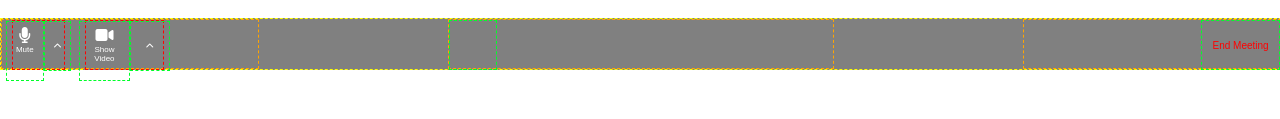
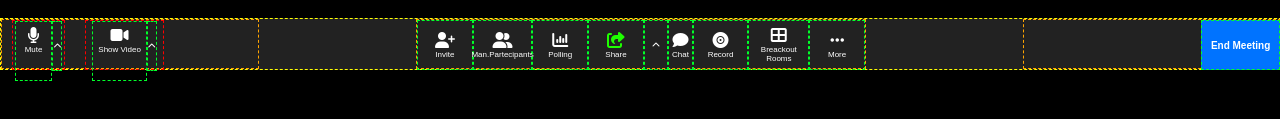
Before and after one commit to gabrielediemmanuele/html-css-zoom, a plain HTML site: page index.html in a window 1280 px wide. Shown: the part 521-640 px from the top of the page. Drawn offline with Linux system fonts and the light colour scheme.

Commit message:
Feat: Add all the icons

```diff
--- a/index.html
+++ b/index.html
@@ -303,7 +303,7 @@
                     </div>
                     <div class="text">Mute</div>
                 </div>
-                <div class="small-block2">
+                <div class="small-block2 arrows">
                     <div class="arrow">
                         <i class="fa-solid fa-chevron-up" style="color: #ffffff;"></i>
                     </div>
@@ -316,7 +316,7 @@
                     </div>
                     <div class="text">Show Video</div>
                 </div>
-                <div class="small-block2">
+                <div class="small-block2 arrows">
                     <div class="arrow">
                         <i class="fa-solid fa-chevron-up" style="color: #ffffff;"></i>
                     </div>
@@ -326,11 +326,80 @@
 
         <!--middle-block-->
         <div class="block-2">
+            <!-- mini-block 1-->
             <div class="midconts">
-                <div class="icon"></div>
-                <div class="text"></div>
+                <div class="icon">
+                    <i class="fa-solid fa-user-plus" style="color: #ffffff;"></i>
+                </div>
+                <div class="text">Invite</div>
+            </div>
+
+            <!-- mini-block 2-->
+            <div class="midconts">
+                <div class="icon">
+                    <i class="fa-solid fa-user-group" style="color: #ffffff;"></i>
+                </div>
+                <div class="text">Man.Partecipants</div>
+            </div>
+
+            <!-- mini-block 3-->
+            <div class="midconts">
+                <div class="icon">
+                    <i class="fa-solid fa-chart-column" style="color: #ffffff;"></i>
+                </div>
+                <div class="text">Polling</div>
+            </div>
+
+            <!-- mini-block 4-->
+            <div class="midconts">
+                <div class="icon">
+                    <i class="fa-solid fa-share-from-square" style="color: #1eff00;"></i>
+                </div>
+                <div class="text">Share</div>
+            </div>
+
+            <!--mini-block jolly -->
+            <div class="midconts arrows">
+                <div class="icon">
+                    <div class="arrow">
+                        <i class="fa-solid fa-chevron-up" style="color: #ffffff;"></i>
+                    </div>
+                </div>
+            </div>
+
+            <!-- mini-block 5-->
+            <div class="midconts arrows">
+                <div class="icon">
+                    <i class="fa-solid fa-comment" style="color: #ffffff;"></i>
+                </div>
+                <div class="text">Chat</div>
+            </div>
+
+            <!-- mini-block 6-->
+            <div class="midconts">
+                <div class="icon">
+                    <i class="fa-solid fa-record-vinyl" style="color: #ffffff;"></i>
+                </div>
+                <div class="text">Record</div>
+            </div>
+
+            <!-- mini-block 7-->
+            <div class="midconts">
+                <div class="icon">
+                    <i class="fa-solid fa-table-cells-large" style="color: #ffffff;"></i>
+                </div>
+                <div class="text">Breackout Rooms</div>
+            </div>
+
+            <!-- mini-block 8-->
+            <div class="midconts">
+                <div class="icon">
+                    <i class="fa-solid fa-ellipsis" style="color: #ffffff;"></i>
+                </div>
+                <div class="text">More</div>
             </div>
         </div>
+
 
         <!--right-block-->
         <div class="block-3">
--- a/style.css
+++ b/style.css
@@ -3,6 +3,7 @@ body {
   padding: 0;
   box-sizing: border-box;
   font-family: Arial, Helvetica, sans-serif;
+  background-color: black;
 }
 
 header {
@@ -74,7 +75,7 @@ FOOTER
 */
 
 footer {
-  background-color: gray;
+  background-color: #222222;
 }
 
 .foot-cont {
@@ -97,7 +98,7 @@ footer {
 }
 
 .block-2 {
-  min-width: 30%;
+  min-width: 35%;
   height: auto;
   border: 1px dashed orange;
   display: flex;
@@ -118,6 +119,7 @@ footer {
   display: flex;
   justify-content: center;
   margin-left: 10px;
+  cursor: pointer;
 }
 
 .cam-block {
@@ -126,6 +128,7 @@ footer {
   border: 1px dashed rgb(255, 0, 0);
   display: flex;
   justify-content: center;
+  cursor: pointer;
 }
 
 .small-block1 {
@@ -134,13 +137,6 @@ footer {
   border: 1px dashed rgb(0, 255, 42);
   text-align: center;
   padding: 5px 5px;
-}
-
-.text {
-  font-size: 8px;
-}
-.arrow {
-  font-size: 8px;
 }
 
 .small-block2 {
@@ -158,6 +154,13 @@ footer {
   min-width: 12%;
   height: 100%;
   border: 1px dashed rgb(0, 255, 42);
+  display: flex;
+  flex-direction: column;
+  justify-content: center;
+  align-items: center;
+  margin-left: 0 8px;
+  cursor: pointer;
+  text-align: center;
 }
 
 /*BLOCK -3 inside structure*/
@@ -170,5 +173,29 @@ footer {
   align-items: center;
   justify-content: center;
   font-size: 10px;
-  color: red;
+  color: rgb(255, 255, 255);
+  background-color: #0073ff;
+  font-weight: bold;
 }
+
+.right-block:hover {
+  color: #0073ff;
+  background-color: rgb(255, 255, 255);
+}
+
+/* ## Utility # */
+.text {
+  font-size: 8px;
+}
+
+.arrow {
+  font-size: 8px;
+}
+
+.midconts.arrows {
+  min-width: 5%;
+}
+
+.small-block2.arrows {
+  min-width: 8%;
+}
```
